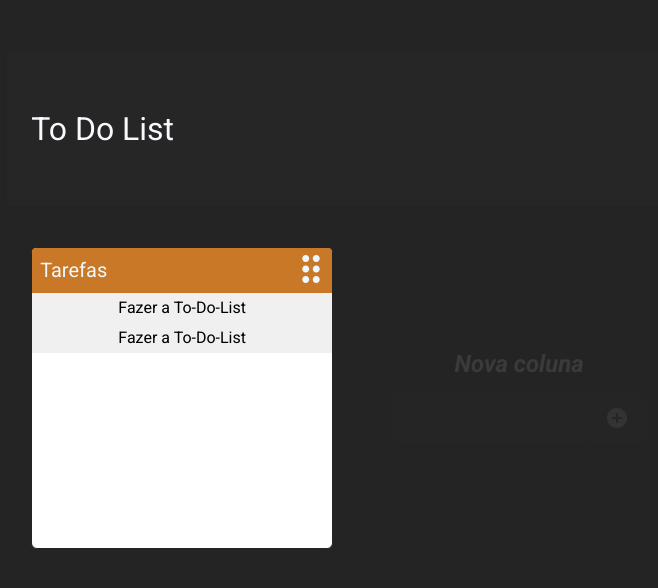
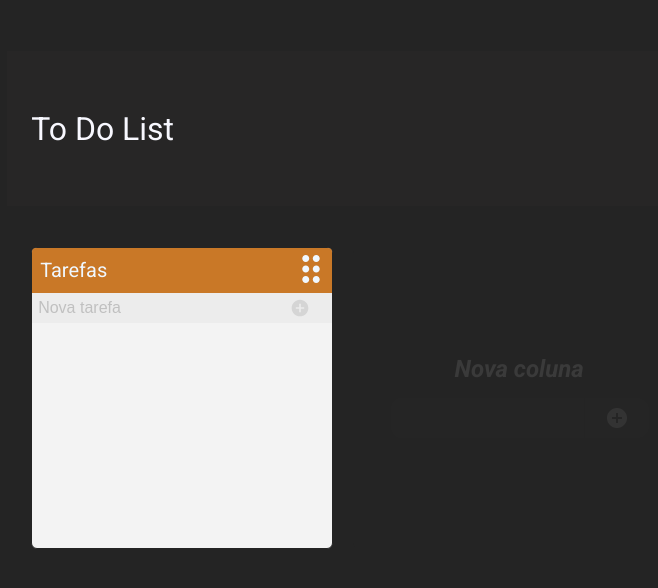
Before and after one commit to Felipe-Belotto/To-Do-List, a React (Vite) app: page / in a window 1280 px wide. Shown: the top 588 px of the page, without its empty margins (19-677 px from the left). Built offline with nearby package versions, Linux system fonts and the light colour scheme.

Commit message:
iniciando botao nova tarefa

```diff
--- a/src/assets/components/Coluna/Coluna.jsx
+++ b/src/assets/components/Coluna/Coluna.jsx
@@ -3,6 +3,9 @@ import styles from './Coluna.module.css';
 import { Reorder, useDragControls } from "framer-motion"
 import DragIndicatorIcon from '@mui/icons-material/DragIndicator';
 import Tarefa from '../Tarefa/Tarefa';
+import InputNovaTarefa from '../InputNovaTarefa/InputNovaTarefa';
+import AddCircleSharpIcon from '@mui/icons-material/AddCircleSharp';
+import { Button } from '@mui/material';
 
 function Coluna(props) {
 
@@ -26,8 +29,14 @@ function Coluna(props) {
       </div>
 
 
-        <Tarefa/>
-        <Tarefa/>
+    <div className={styles.nova__tarefa}>
+    <InputNovaTarefa />
+    <Button onClick={()=> {alert("ta funcionando")}} style={{display: "flex", height:"30px", backgroundColor:"#b3b3b347", border:"none", alignItems:"center", borderRadius:"0"}}>
+    <AddCircleSharpIcon style={{ color: 'darkgray', fontSize:"20px"}} />
+    </Button>
+    </div>
+
+
 
 
     </section>
--- a/src/assets/components/Coluna/Coluna.module.css
+++ b/src/assets/components/Coluna/Coluna.module.css
@@ -3,7 +3,8 @@
 .coluna {
     width: 300px ;
     min-height: 300px;
-    background-color: white;
+    background-color: rgb(243, 243, 243);
+
     color: black;
     border-radius: 6px;
     border: 1px solid #242424;
@@ -25,6 +26,17 @@
     cursor: pointer;
 }
 
+.nova__tarefa{
+    display: flex;
+    width: 100%;
+    opacity: 40%;
+    transition: 0.5s;
+}
+
+.nova__tarefa:focus-within {
+    opacity: 100%;
+}
+
 @media screen and (max-width: 768px) {
     .coluna {
         min-width: 100% ;
--- /dev/null
+++ b/src/assets/components/InputNovaColuna/InputNovaColuna.jsx
@@ -0,0 +1,12 @@
+import React from 'react';
+import styles from './InputNovaColuna.module.css';
+import { TextField } from '@mui/material';
+import { color } from 'framer-motion';
+
+function InputNovaColuna(props) {
+  return (
+    <input className={styles.input__coluna} onSubmit={props.onSubmit}  onChange={props.onChange} value={props.value} autoComplete='none'  />
+  );
+}
+
+export default InputNovaColuna;
--- a/src/assets/components/InputStyle/InputStyle.module.css
+++ b/src/assets/components/InputNovaColuna/InputNovaColuna.module.css
@@ -1,8 +1,8 @@
 /* Estilos para InputStyle */
 
-input {
+.input__coluna {
     width: calc(100% - 16px);
-    height: 50px;
+    height: 40px;
     background-color: #51515147;
     color: white;
     outline: none;
@@ -12,7 +12,7 @@ input {
     padding: 0 0 0 16px;
 }
 
-input:hover {
+.input__coluna:hover {
     background-color: #5d5d5d47;
     color: white;
 }
--- /dev/null
+++ b/src/assets/components/InputNovaTarefa/InputNovaTarefa.jsx
@@ -0,0 +1,11 @@
+import React from 'react';
+import styles from './InputNovaTarefa.module.css';
+
+
+function InputNovaTarefa(props) {
+  return (
+    <input className={styles.input__tarefa} placeholder='Nova tarefa' onSubmit={props.onSubmit}  onChange={props.onChange} value={props.value} autoComplete='none'  />
+  );
+}
+
+export default InputNovaTarefa;
--- /dev/null
+++ b/src/assets/components/InputNovaTarefa/InputNovaTarefa.module.css
@@ -0,0 +1,13 @@
+/* Estilos para InputNovaTarefa */
+
+.input__tarefa {
+    width: 100%;
+    border: none;
+    background-color: #b3b3b347;
+    outline: none;
+    color: rgb(36, 36, 36);
+    padding: 0 0 0 6px;
+    font-size: 16px;
+    border-radius: 0;
+    font-weight: 500;
+}
--- a/src/assets/components/InputStyle/InputStyle.jsx
+++ /dev/null
@@ -1,12 +0,0 @@
-import React from 'react';
-import styles from './InputStyle.module.css';
-import { TextField } from '@mui/material';
-import { color } from 'framer-motion';
-
-function InputStyle(props) {
-  return (
-    <input id={props.titulo} label={props.titulo} variant="standard" onSubmit={props.onSubmit}  onChange={props.onChange} value={props.value} autoComplete='none' />
-  );
-}
-
-export default InputStyle;
--- a/src/assets/components/Layout/Layout.jsx
+++ b/src/assets/components/Layout/Layout.jsx
@@ -2,7 +2,7 @@ import React, { useState, useEffect } from 'react';
 import styles from './Layout.module.css';
 import { Reorder } from 'framer-motion';
 import Coluna from '../Coluna/Coluna';
-import InputStyle from '../InputStyle/InputStyle';
+import InputNovaColuna from '../InputNovaColuna/InputNovaColuna';
 import { Button, IconButton } from '@mui/material';
 import AddCircleSharpIcon from '@mui/icons-material/AddCircleSharp';
 
@@ -98,9 +98,9 @@ function Layout() {
 
   <div style={{display:"flex", alignItems:"center"}}>
 
-   <InputStyle titulo="Nova Coluna" value={novaColuna} onSubmit={adicionarNovaColuna} onChange={(e) => setNovaColuna(e.target.value)} />
+   <InputNovaColuna titulo="Nova Coluna" value={novaColuna} onSubmit={adicionarNovaColuna} onChange={(e) => setNovaColuna(e.target.value)} />
 
-    <Button onClick={adicionarNovaColuna} style={{display: "flex", height:"50px", backgroundColor:"#51515147", border:"none", borderRadius:"0 12px 12px 0", alignItems:"center"}}>
+    <Button onClick={adicionarNovaColuna} style={{display: "flex", height:"40px", backgroundColor:"#51515147", border:"none", borderRadius:"0 12px 12px 0", alignItems:"center"}}>
     <AddCircleSharpIcon style={{ color: 'rgba(245, 245, 245, 0.703)'}} />
     </Button>
       </div>
--- a/src/assets/components/Tarefa/Tarefa.module.css
+++ b/src/assets/components/Tarefa/Tarefa.module.css
@@ -6,6 +6,7 @@
     justify-content: space-between;
     align-items: center;
     font-size: 16px;
+    border-top: 1px solid black;
 }
 
 .botao {
```
Also changed, not shown: src/assets/components/Icon.tsx (deleted, +0 -54 lines).
